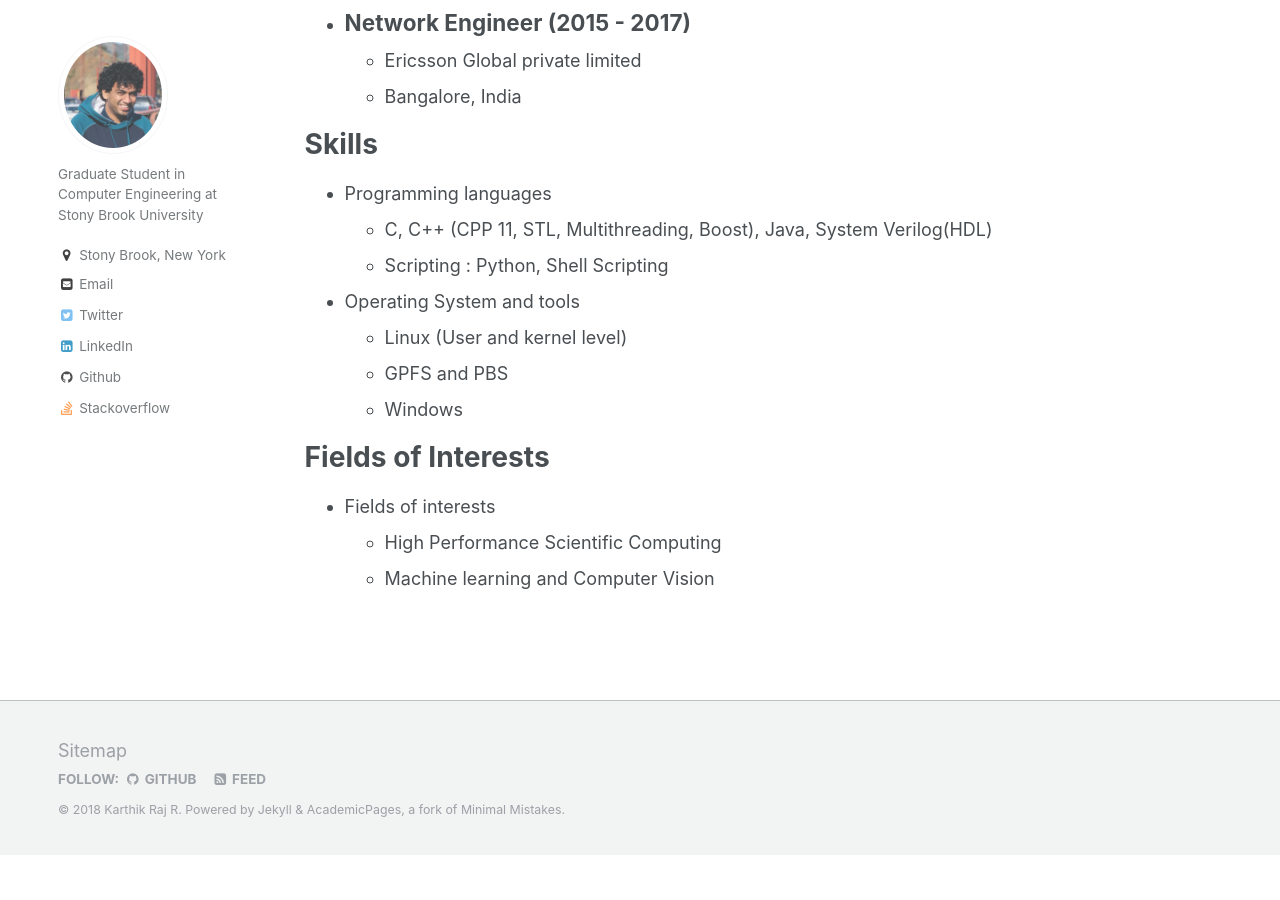
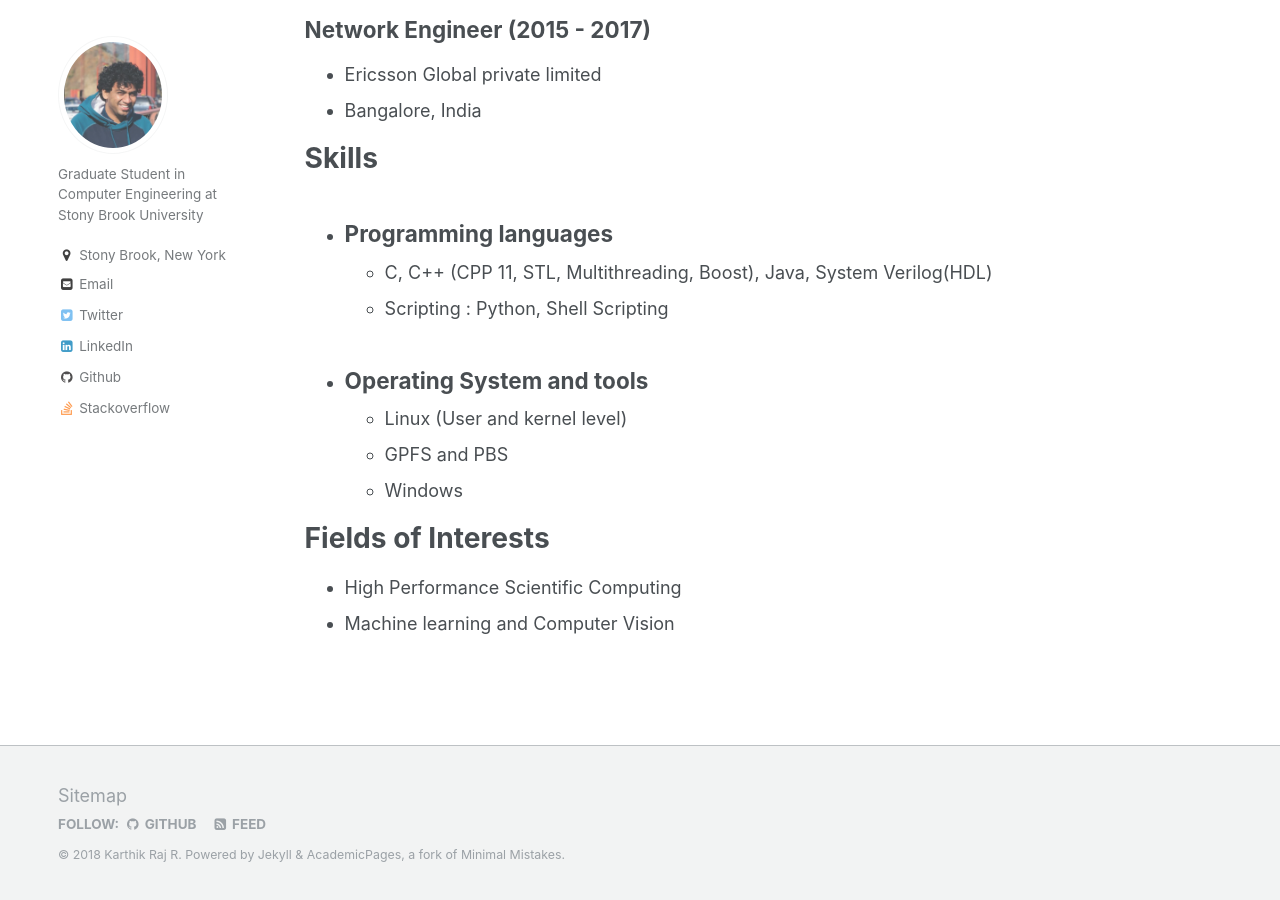
Before and after one commit to Karthik4293/Karthik4293.github.io, a Jekyll site: the page built from _pages/cv.md, in a window 1280 px wide and 900 px high, scrolled down 553 px. Built offline with Jekyll 4.4.1, drawn with Linux system fonts in a browser that asks for light colours; before the commit the page ends 1408 px from its top, so only the background shows below that.

Commit message:
updating CV

```diff
--- a/_pages/cv.md
+++ b/_pages/cv.md
@@ -7,8 +7,6 @@ redirect_from:
   - /resume
 ---
 
-{% include base_path %}
-
 Education
 ======
 
@@ -17,14 +15,15 @@ Education
 
 Work experience
 ======
-* Summer 2018: Graduate Research Assistant
+
+Summer 2018: Graduate Research Assistant
 ----
   * Advisor: Professor Yuefan Deng
   * Research interests:
     * Deep local feature extraction for image retrieval
     * High performance tests
 
-* Network Engineer (2015 - 2017)
+Network Engineer (2015 - 2017)
 ----
   * Ericsson Global private limited
   * Bangalore, India
@@ -32,15 +31,16 @@ Work experience
 Skills
 ======
 * Programming languages
+----
   * C, C++ (CPP 11, STL, Multithreading, Boost), Java, System Verilog(HDL)
   * Scripting : Python, Shell Scripting
 * Operating System and tools
+----
   * Linux (User and kernel level)
   * GPFS and PBS
   * Windows
 
 Fields of Interests
 ====
-* Fields of interests
   * High Performance Scientific Computing
   * Machine learning and Computer Vision
```
